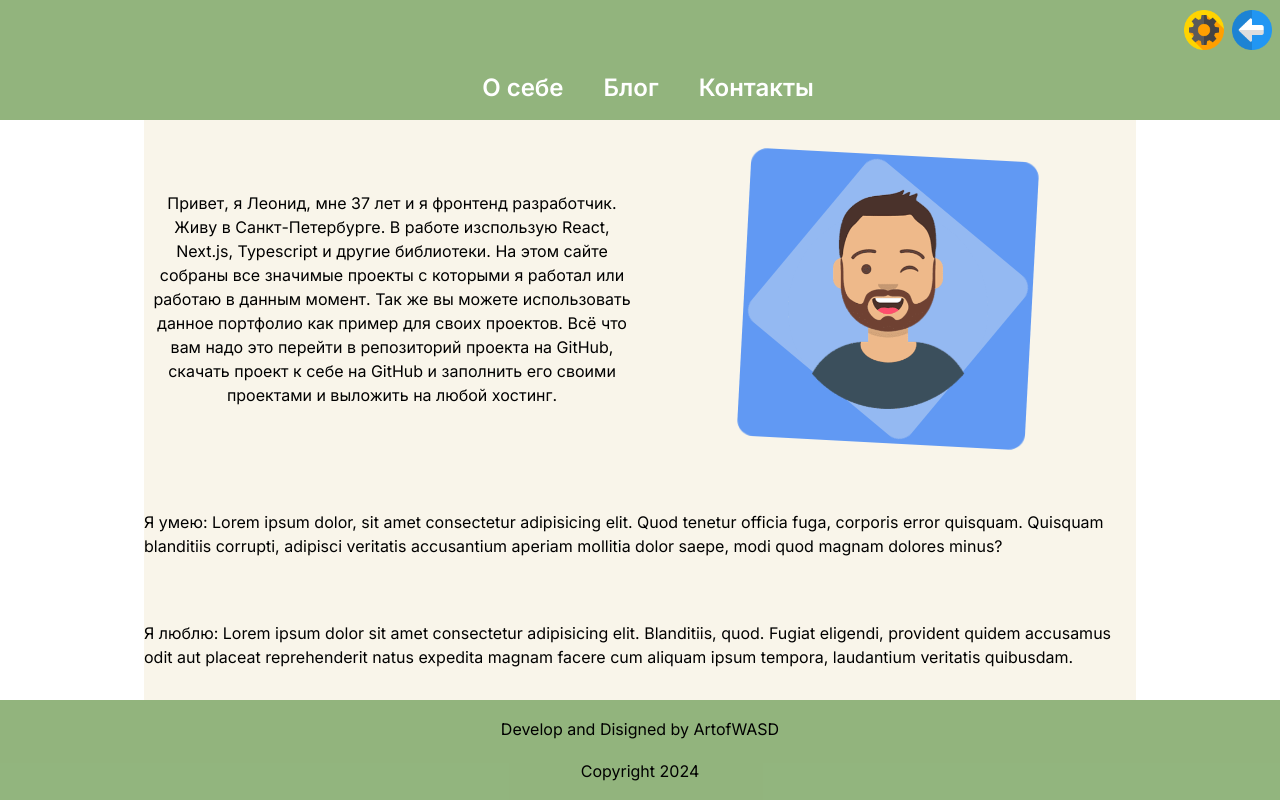
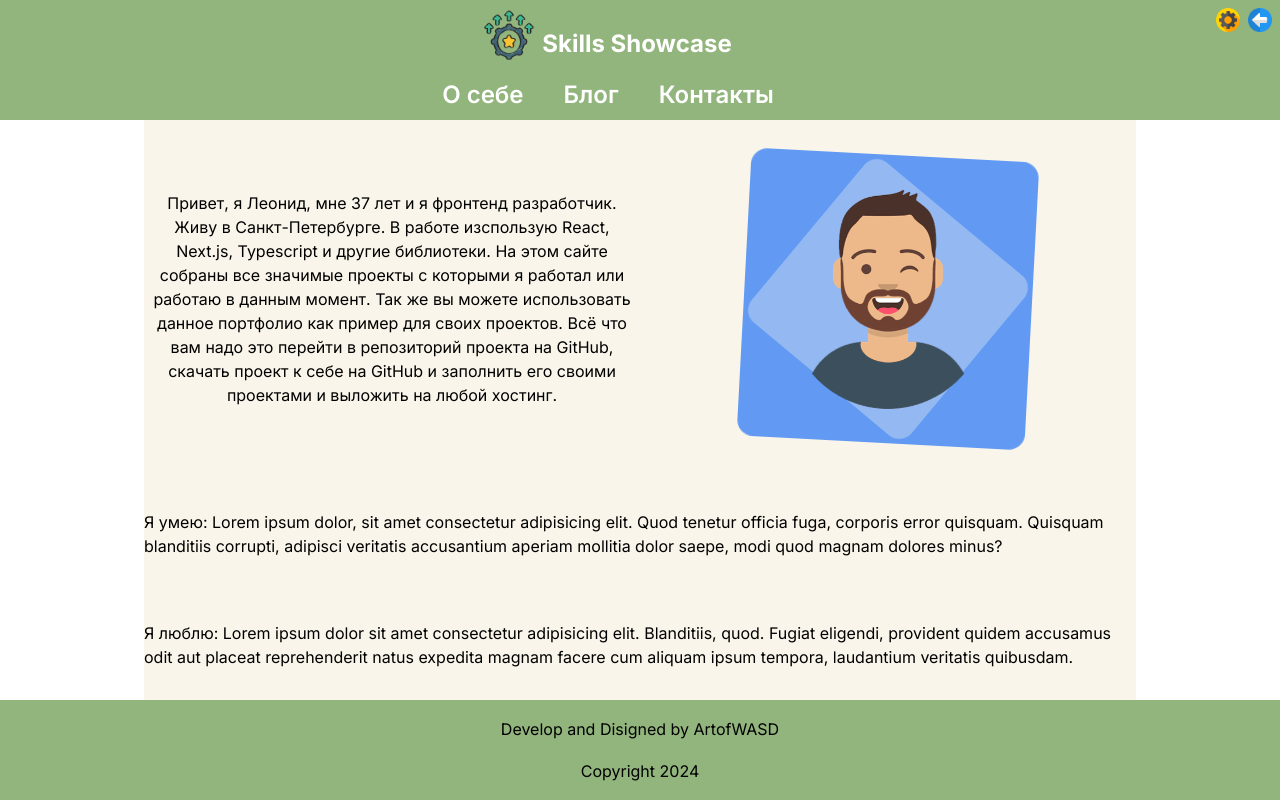
Before and after one commit to ArtofWASD/my_cv, a Next.js app: page /about in a window 1280 px wide. Built offline with nearby package versions, Linux system fonts and the light colour scheme.

Commit message:
Дизайн шапки

```diff
--- a/src/widgets/header/ui/header.tsx
+++ b/src/widgets/header/ui/header.tsx
@@ -15,9 +15,27 @@ export const Header = () => {
     { name: "Контакты", img: "/icons/contact.png", url: "/contacts" },
   ];
   return (
-    <header className="grid bg-main-blue">
-      <div className="flex gap-2 justify-self-end items-center pr-2 pt-2">
-        <IconButton buttonProps={{ route: "/admin", animation: {}, icon: "/icons/settings.png", name: "Настройки", size: 40, variant: {rotate} }} />
+    <header className="grid grid-cols-[95%_5%] bg-main-blue">
+      <div className="grid grid-flow-row-dense items-center justify-center">
+        <div className="grid grid-flow-col items-end justify-center gap-2">
+          <Image src="/icons/Logo.png" width={50} height={50} alt="menu" />
+          <p className="text-2xl font-bold text-white">Skills Showcase</p>
+        </div>
+        <div className="">
+          <NavMenu menuItems={menuItems} />
+        </div>
+      </div>
+      <div className="flex items-center gap-2 justify-self-end self-start pr-2 pt-2">
+        <IconButton
+          buttonProps={{
+            route: "/admin",
+            animation: {},
+            icon: "/icons/settings.png",
+            name: "Настройки",
+            size: 40,
+            variant: { rotate },
+          }}
+        />
         {pathname == "/" ? (
           <></>
         ) : (
@@ -33,11 +51,6 @@ export const Header = () => {
           </div>
         )}
       </div>
-      <div className="grid items-end justify-items-center lg:grid-cols-[95%_5%]">
-        <div className="py-4 lg:ml-20">
-          <NavMenu menuItems={menuItems} />
-        </div>
-      </div>
     </header>
   );
 };
```
